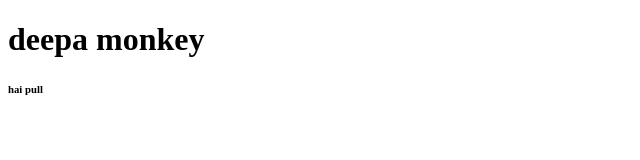
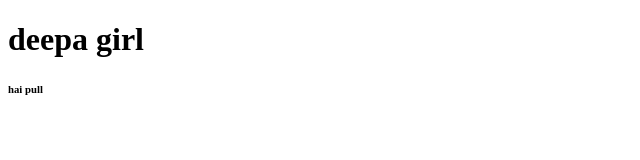
Before and after one commit to cjamuna/kongu-MERN, a plain HTML site: page index.html in a window 1280 px wide. Shown: the whole page, without its empty margins (0-640 px from the left). Drawn offline with Linux system fonts and the light colour scheme.

Commit message:
Update index.html

```diff
--- a/index.html
+++ b/index.html
@@ -4,7 +4,7 @@
     <meta charset="UTF-8">
     <meta name="viewport" content="width=device-width, initial-scale=1.0">
     <title>my learn SD, CJ\</title>
-    <h1> deepa monkey </h1>
+    <h1> deepa girl </h1>
     <h6>hai pull</h6>
 </head>
 <body>
```
